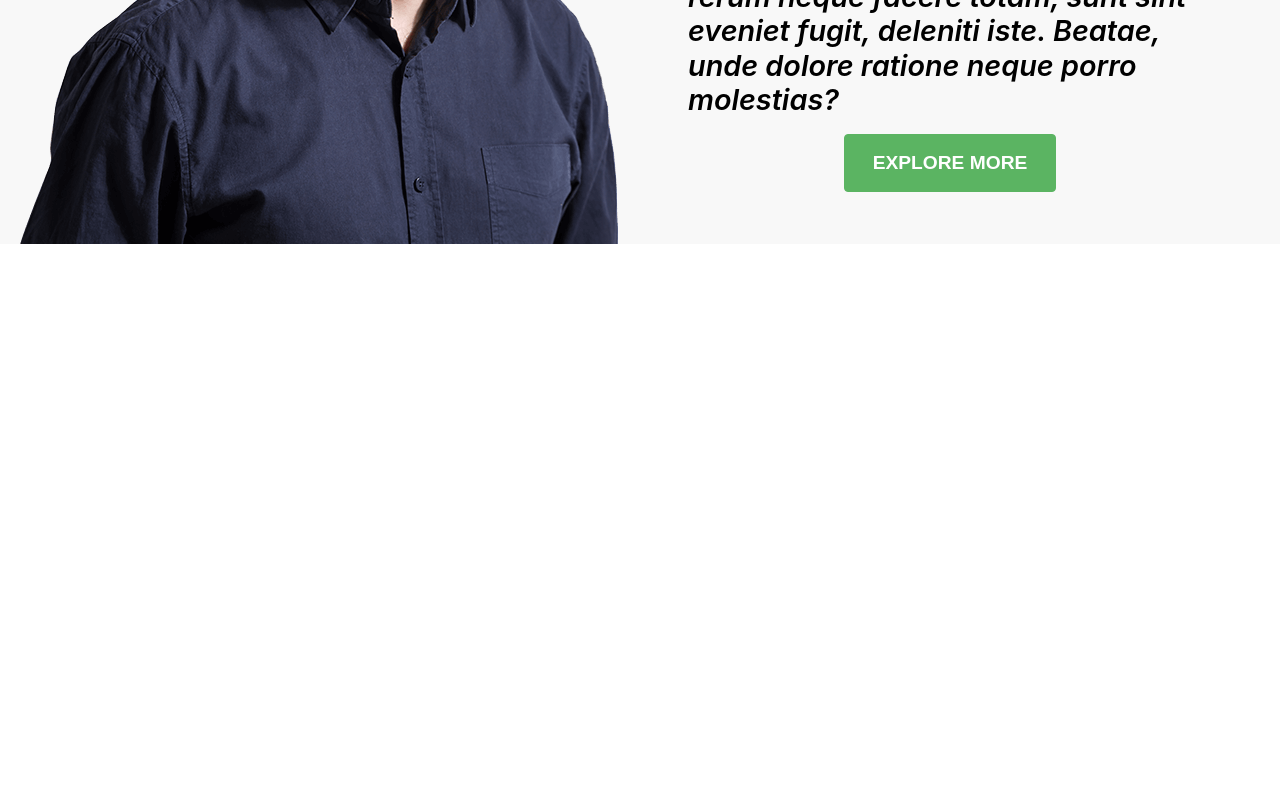
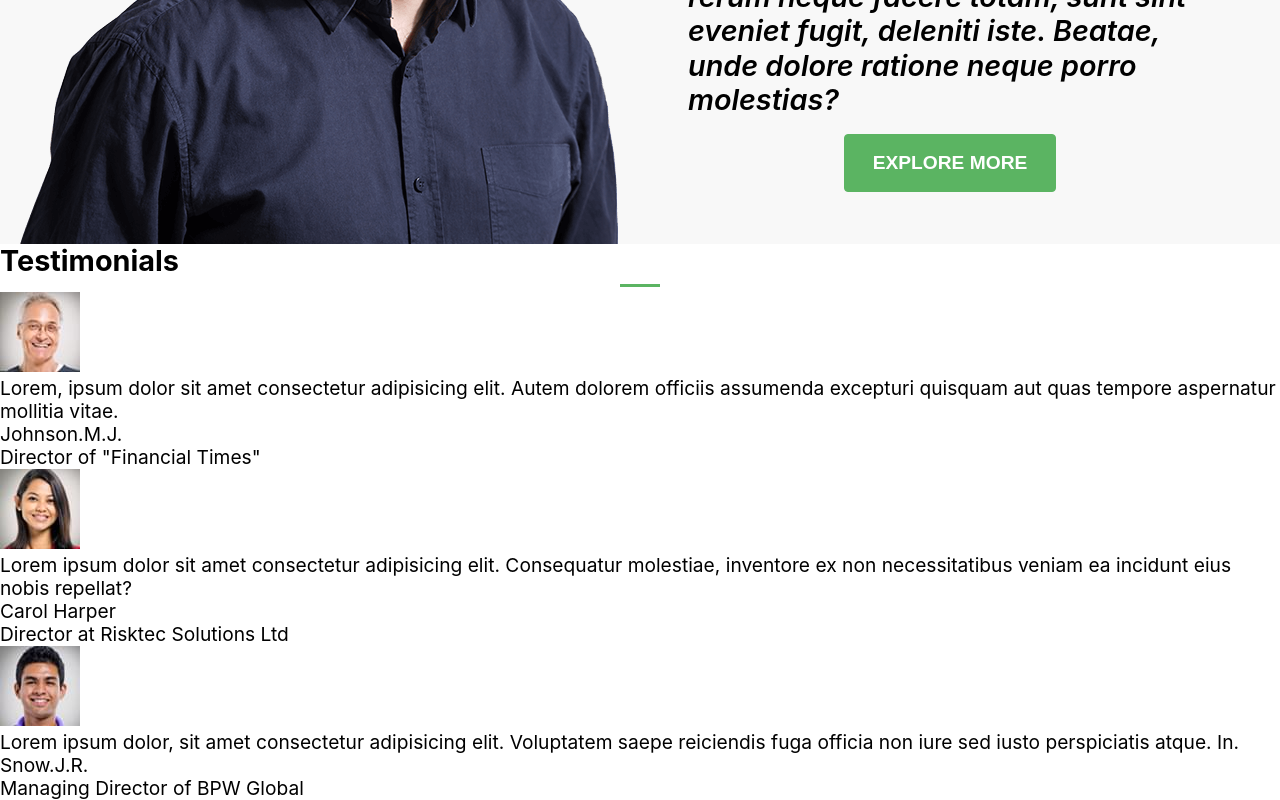
Before and after one commit to SlavikLiabin/money-react, a React (Create React App) app: page / in a window 1280 px wide. Shown: the part 1308-2108 px from the top of the page. Before the commit the page ends 1552 px from the top, so only its background shows below. Built offline with nearby package versions, Linux system fonts and the light colour scheme.

Commit message:
testimonialsbegin

```diff
--- a/src/App.js
+++ b/src/App.js
@@ -2,6 +2,7 @@ import React from "react";
 import Navbar from "./components/Navbar";
 import Hero from "./components/Hero";
 import About from "./components/About";
+import Testimonials from "./components/Testimonials";
 
 function App() {
   return (
@@ -9,6 +10,7 @@ function App() {
       <Navbar />
       <Hero />
       <About />
+      <Testimonials />
     </div>
   );
 }
--- /dev/null
+++ b/src/components/Testimonials.js
@@ -0,0 +1,60 @@
+import React from "react";
+import user1 from "./images/user1.jpeg";
+import user2 from "./images/user2.jpeg";
+import user3 from "./images/user3.jpeg";
+
+import "./Testimonials.css";
+
+const Testimonials = () => {
+  return (
+    <div className="testimonials">
+      <div className="container">
+        <h2>Testimonials</h2>
+        <span className="line"></span>
+        <div className="content">
+          <div className="card">
+            <img src={user1} alt="user" />
+            <p>
+              Lorem, ipsum dolor sit amet consectetur adipisicing elit. Autem
+              dolorem officiis assumenda excepturi quisquam aut quas tempore
+              aspernatur mollitia vitae.
+            </p>
+            <p>
+              {" "}
+              <span>Johnson.M.J.</span>{" "}
+            </p>
+            <p>Director of "Financial Times"</p>
+          </div>
+          <div className="card">
+            <img src={user2} alt="user" />
+            <p>
+              Lorem ipsum dolor sit amet consectetur adipisicing elit.
+              Consequatur molestiae, inventore ex non necessitatibus veniam ea
+              incidunt eius nobis repellat?
+            </p>
+            <p>
+              {" "}
+              <span>Carol Harper</span>{" "}
+            </p>
+            <p>Director at Risktec Solutions Ltd</p>
+          </div>
+          <div className="card">
+            <img src={user3} alt="user" />
+            <p>
+              Lorem ipsum dolor, sit amet consectetur adipisicing elit.
+              Voluptatem saepe reiciendis fuga officia non iure sed iusto
+              perspiciatis atque. In.
+            </p>
+            <p>
+              {" "}
+              <span>Snow.J.R.</span>{" "}
+            </p>
+            <p>Managing Director of BPW Global</p>
+          </div>
+        </div>
+      </div>
+    </div>
+  );
+};
+
+export default Testimonials;
```
Also changed, not shown: src/components/Testimonials.css (added).
